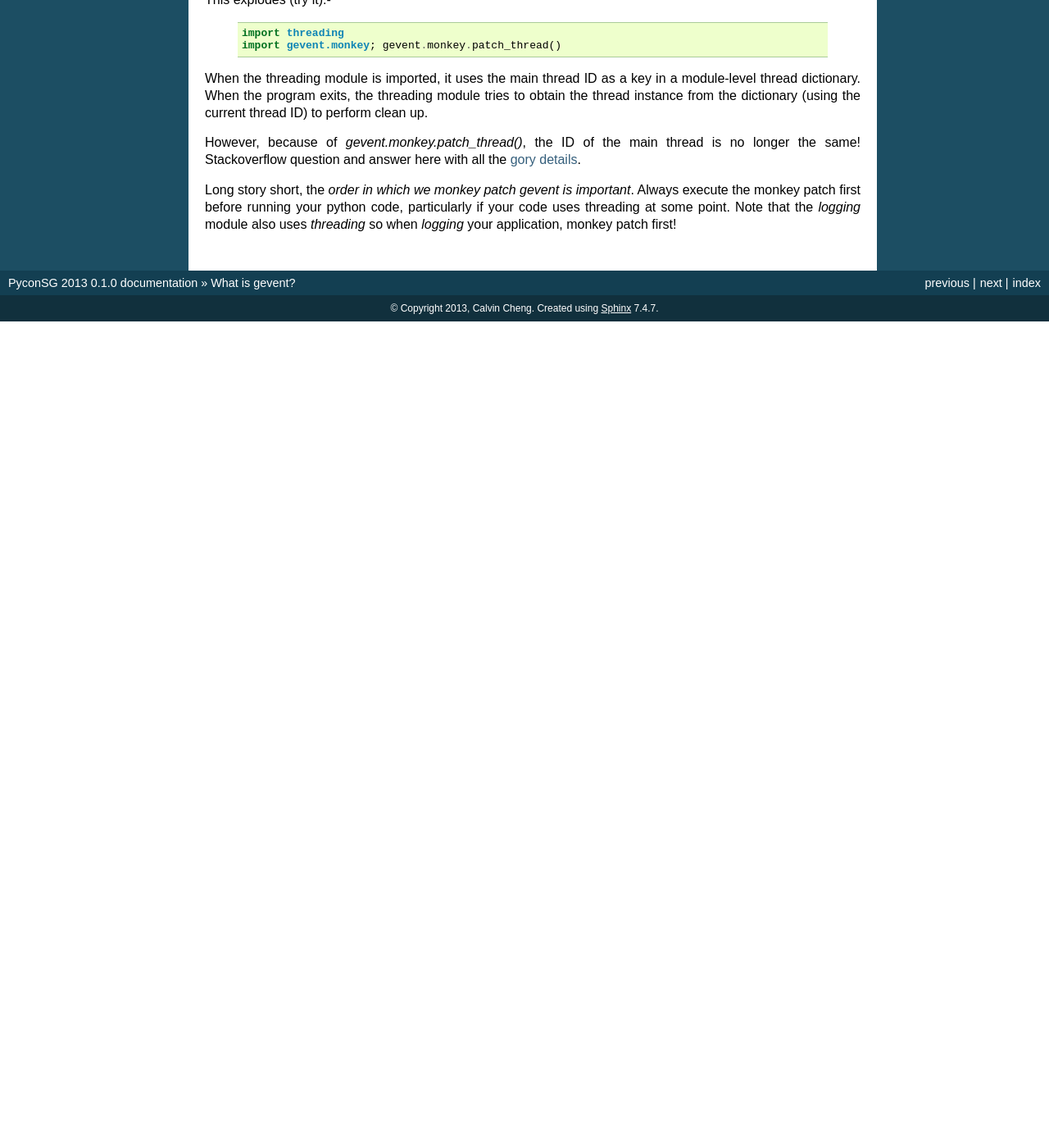
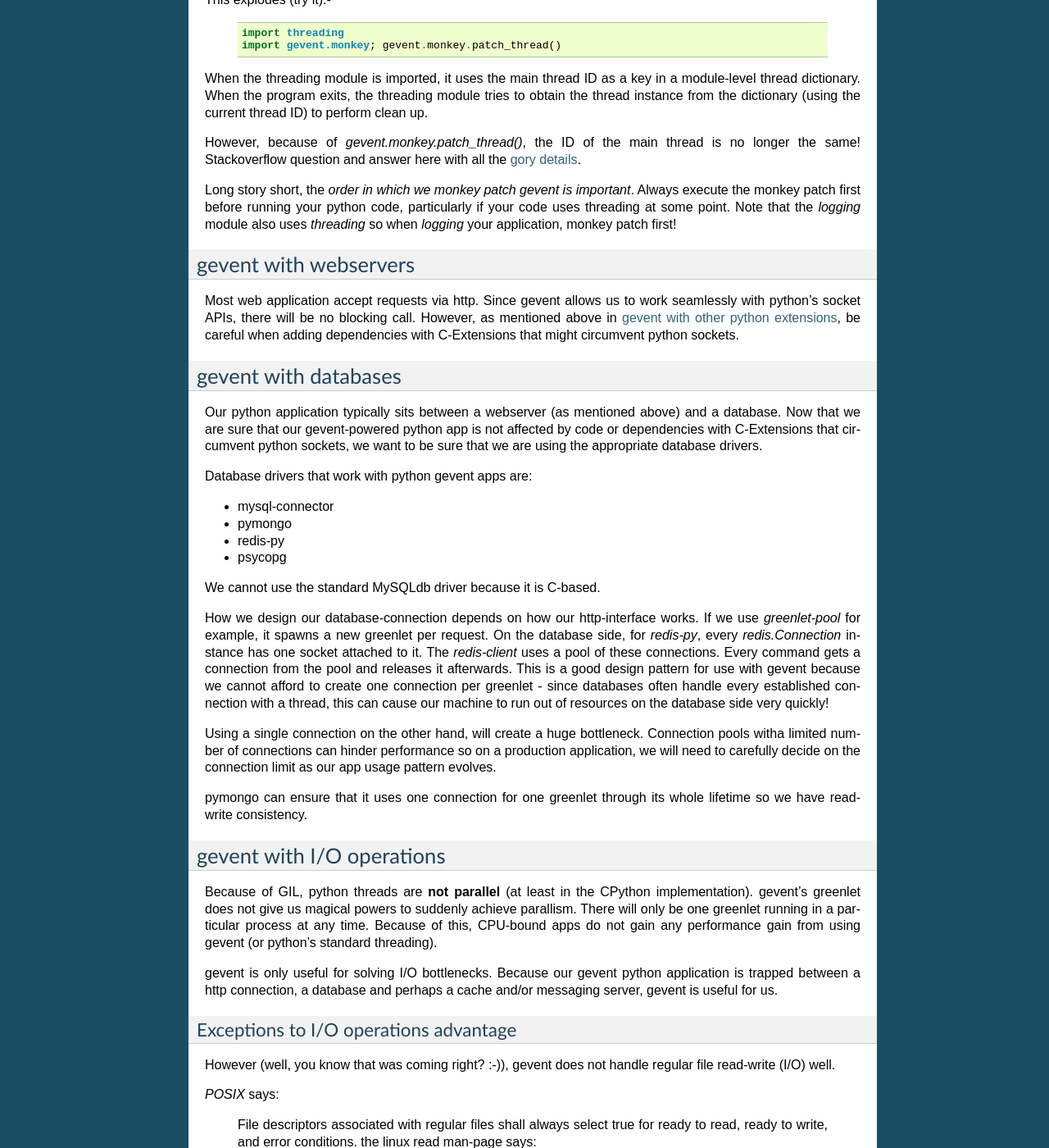
Before and after one commit to calvinchengx/learngeventsocketio, a Sphinx documentation site: the page built from docs/source/gevent.rst, in a window 1280 px wide and 1400 px high, scrolled down 3354 px. Shown: the whole window at 82% size. Built offline with Sphinx 7.4.7, drawn with Linux system fonts in a browser that asks for light colours; formulas are drawn with MathJax 3; before the commit the page ends 3746 px from its top, so only the background shows below that; some of the changed text lies outside the part shown.

Commit message:
Update conf.py to reflect a nicer title and update some content on gevent

```diff
--- a/docs/source/conf.py
+++ b/docs/source/conf.py
@@ -11,7 +11,8 @@
 # All configuration values have a default; values that are commented out
 # serve to show the default.
 
-import sys, os
+import sys
+import os
 
 # If extensions (or modules to document with autodoc) are in another directory,
 # add these directories to sys.path here. If the directory is relative to the
@@ -40,7 +41,7 @@ source_suffix = '.rst'
 master_doc = 'index'
 
 # General information about the project.
-project = u'PyconSG 2013'
+project = u'Real-time apps with gevent-socketio'
 copyright = u'2013, Calvin Cheng'
 
 # The version info for the project you're documenting, acts as replacement for
--- a/docs/source/gevent.rst
+++ b/docs/source/gevent.rst
@@ -100,6 +100,8 @@ gevent's interface follows the conventions set by python standard modules
 
 Having consistent code interfaces like these helps programmers read and reason with the code in a much more efficient manner.
 
+.. _gevent-python-extensions:
+
 gevent with other python extensions
 ---------------------------------------
 
@@ -148,3 +150,59 @@ When the threading module is imported, it uses the main thread ID as a key in a
 However, because of `gevent.monkey.patch_thread()`, the ID of the main thread is no longer the same!  Stackoverflow question and answer here with all the `gory details <http://stackoverflow.com/questions/8774958/keyerror-in-module-threading-after-a-successful-py-test-run/12639040#12639040>`_.
 
 Long story short, the `order in which we monkey patch gevent is important`.  Always execute the monkey patch first before running your python code, particularly if your code uses threading at some point.  Note that the `logging` module also uses `threading` so when `logging` your application, monkey patch first!
+
+gevent with webservers
+--------------------------
+
+Most web application accept requests via http.  Since gevent allows us to work seamlessly with python's socket APIs, there will be no blocking call.  However, as mentioned above in :ref:`gevent-python-extensions`, be careful when adding dependencies with C-Extensions that might circumvent python sockets.
+
+gevent with databases
+--------------------------
+
+Our python application typically sits between a webserver (as mentioned above) and a database. Now that we are sure that our gevent-powered python app is not affected by code or dependencies with C-Extensions that circumvent python sockets, we want to be sure that we are using the appropriate database drivers.
+
+Database drivers that work with python gevent apps are:
+
+* mysql-connector
+* pymongo
+* redis-py
+* psycopg
+
+We cannot use the standard MySQLdb driver because it is C-based.
+
+How we design our database-connection depends on how our http-interface works. If we use `greenlet-pool` for example, it spawns a new greenlet per request.  On the database side, for `redis-py`, every `redis.Connection` instance has one socket attached to it. The `redis-client` uses a pool of these connections.  Every command gets a connection from the pool and releases it afterwards. This is a good design pattern for use with gevent because we cannot afford to create one connection per greenlet - since databases often handle every established connection with a thread, this can cause our machine to run out of resources on the database side very quickly!
+
+Using a single connection on the other hand, will create a huge bottleneck.  Connection pools witha limited number of connections can hinder performance so on a production application, we will need to carefully decide on the connection limit as our app usage pattern evolves.
+
+pymongo can ensure that it uses one connection for one greenlet through its whole lifetime so we have read-write consistency.
+
+gevent with I/O operations
+---------------------------------
+
+Because of GIL, python threads are **not parallel** (at least in the CPython implementation).  gevent's greenlet does not give us magical powers to suddenly achieve parallism.  There will only be one greenlet running in a particular process at any time. Because of this, CPU-bound apps do not gain any performance gain from using gevent (or python's standard threading).
+
+gevent is only useful for solving I/O bottlenecks.  Because our gevent python application is trapped between a http connection, a database and perhaps a cache and/or messaging server, gevent is useful for us.
+
+Exceptions to I/O operations advantage
+~~~~~~~~~~~~~~~~~~~~~~~~~~~~~~~~~~~~~~~~~~~~
+
+However (well, you know that was coming right? :-)), gevent does not handle regular file read-write (I/O) well.
+
+`POSIX` says:
+
+    File descriptors associated with regular files shall always select true for ready to read, ready to write, and error conditions.
+    the linux read man-page says:
+
+    Many file systems and disks were considered to be fast enough that the implementation of O_NONBLOCK was deemed unnecessary. So, O_NONBLOCK may not be available on files and/or disks.
+
+The `libev-documentation` says:
+
+    [...] you get a readiness notification as soon as the kernel knows whether and how much data is there, and in the case of open files, that’s always the case, so you always get a readiness notification instantly, and your read (or possibly write) will still block on the disk I/O.
+
+File I/O does not really work the asynchronous way. It blocks! Expect your application to block on file I/O, so load every file you need up front before handling requests or do file-I/O in a separate process (Pipes support non-blocking I/O).
+
+Summary
+-------------
+
+* gevent helps us to reduce the overheads associated with threading to a minium. (greenlets)
+* gevent helps us avoid resource wastage during I/O by using asynchronous, event-based I/O. (libevent/libev depending on which version of gevent we use)
--- a/docs/source/index.rst
+++ b/docs/source/index.rst
@@ -1,10 +1,10 @@
-.. PyconSG 2013 documentation master file, created by
+.. Real-time apps with gevent-socketio documentation master file, created by
    sphinx-quickstart on Mon Jun 10 15:38:36 2013.
    You can adapt this file completely to your liking, but it should at least
    contain the root `toctree` directive.
 
-Welcome to PyconSG 2013's documentation!
-========================================
+Real-time apps with gevent-socketio
+=====================================================================
 
 Contents:
 
```
